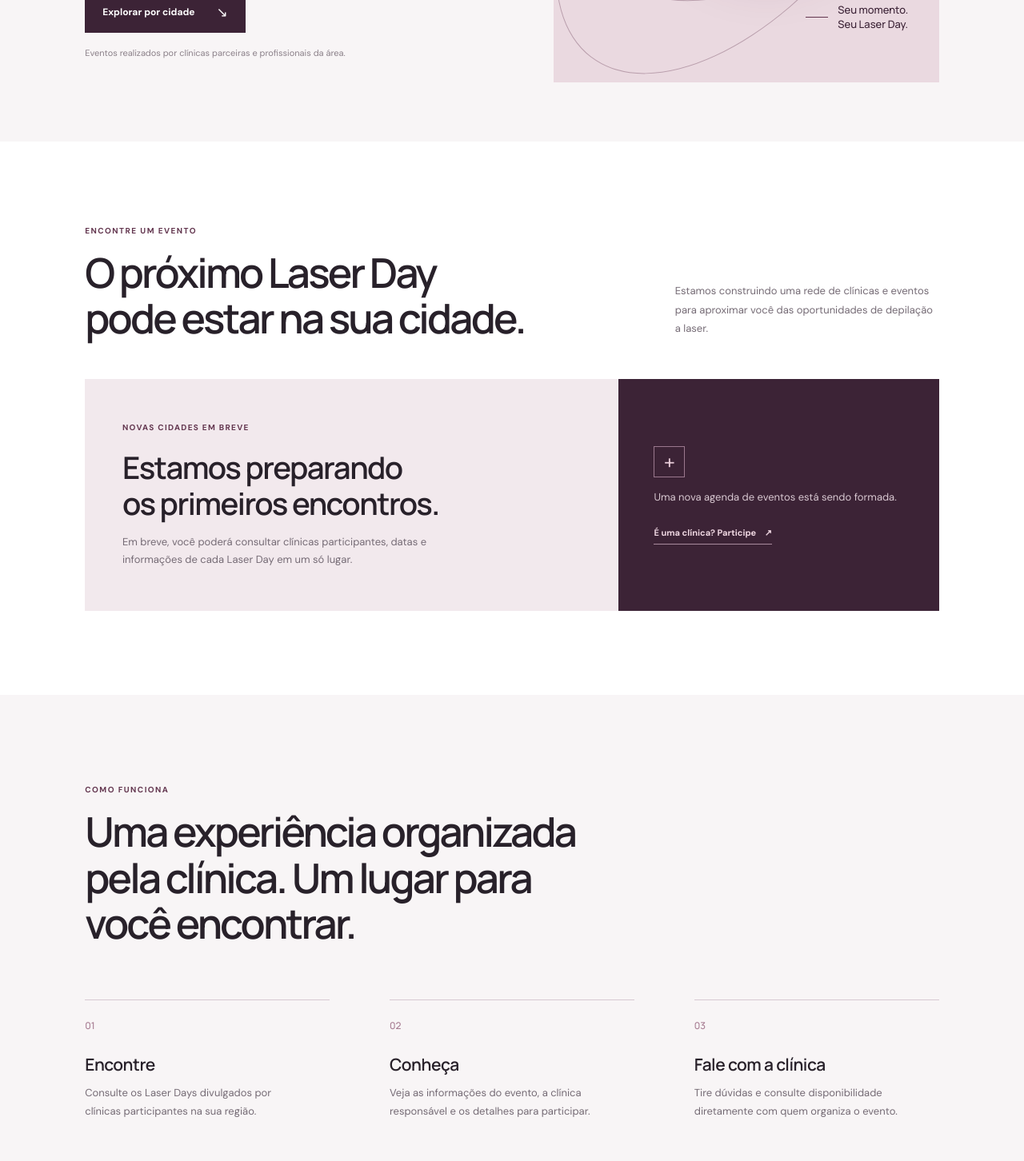
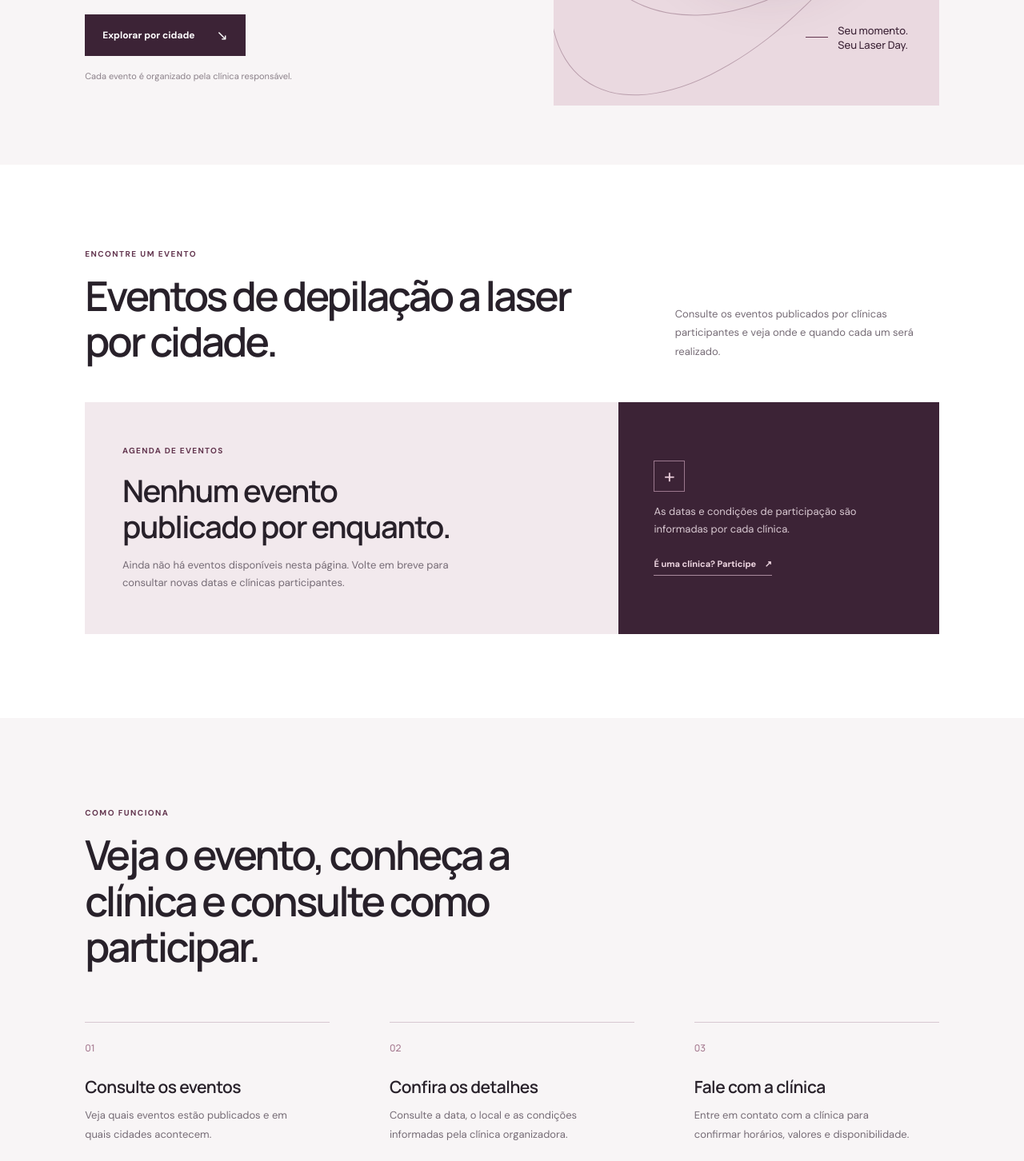
Before and after one commit to rafael-rsadigital/meulaserday, a plain HTML site: page index.html in a window 1280 px wide. Shown: the part 618-2070 px from the top of the page at 80% size. Drawn offline with Linux system fonts and the light colour scheme.

Commit message:
Torna a comunicação da página inicial mais direta

```diff
--- a/index.html
+++ b/index.html
@@ -4,7 +4,7 @@
   <meta charset="utf-8">
   <meta name="viewport" content="width=device-width, initial-scale=1">
   <title>Meu Laser Day | Encontre eventos de depilação a laser</title>
-  <meta name="description" content="Descubra eventos de depilação a laser promovidos por clínicas da sua região. Encontre um Laser Day perto de você e saiba como participar.">
+  <meta name="description" content="Consulte eventos de depilação a laser organizados por clínicas. Veja as datas e entre em contato com o estabelecimento responsável.">
   <meta name="theme-color" content="#f8f5f6">
   <link rel="canonical" href="https://meulaserday.com.br/">
   <link rel="icon" href="/favicon.svg" type="image/svg+xml">
@@ -16,7 +16,7 @@
   <meta property="og:locale" content="pt_BR">
   <meta property="og:site_name" content="Meu Laser Day">
   <meta property="og:title" content="Meu Laser Day | Encontre eventos de depilação a laser">
-  <meta property="og:description" content="Descubra eventos de depilação a laser promovidos por clínicas da sua região.">
+  <meta property="og:description" content="Eventos de depilação a laser organizados por clínicas. Consulte datas e informações para participar.">
   <meta property="og:url" content="https://meulaserday.com.br/">
   <script type="application/ld+json">
   {
@@ -49,10 +49,10 @@
     <section class="hero">
       <div class="hero-copy">
         <p class="eyebrow"><span class="eyebrow-dot"></span> Eventos de depilação a laser perto de você</p>
-        <h1>Um dia para descobrir uma nova forma de <em>se cuidar.</em></h1>
-        <p class="hero-intro">Encontre clínicas que promovem Laser Days na sua região e descubra quando acontece o próximo evento.</p>
+        <h1>Encontre eventos de <em>depilação a laser</em> na sua região.</h1>
+        <p class="hero-intro">O Meu Laser Day reúne informações sobre eventos de depilação a laser organizados por clínicas. Consulte os eventos publicados e fale diretamente com a clínica responsável.</p>
         <a class="button button-dark" href="#cidades">Explorar por cidade <span aria-hidden="true">↘</span></a>
-        <p class="hero-note">Eventos realizados por clínicas parceiras e profissionais da área.</p>
+        <p class="hero-note">Cada evento é organizado pela clínica responsável.</p>
       </div>
       <div class="hero-art" aria-label="Composição abstrata em tons rosados">
         <div class="art-orbit orbit-one"></div>
@@ -68,19 +68,19 @@
       <div class="section-heading">
         <div>
           <p class="eyebrow">Encontre um evento</p>
-          <h2>O próximo Laser Day<br>pode estar na sua cidade.</h2>
+          <h2>Eventos de depilação a laser<br>por cidade.</h2>
         </div>
-        <p class="section-aside">Estamos construindo uma rede de clínicas e eventos para aproximar você das oportunidades de depilação a laser.</p>
+        <p class="section-aside">Consulte os eventos publicados por clínicas participantes e veja onde e quando cada um será realizado.</p>
       </div>
       <div class="city-panel">
         <div class="city-panel-main">
-          <span class="city-kicker">Novas cidades em breve</span>
-          <h3>Estamos preparando<br>os primeiros encontros.</h3>
-          <p>Em breve, você poderá consultar clínicas participantes, datas e informações de cada Laser Day em um só lugar.</p>
+          <span class="city-kicker">Agenda de eventos</span>
+          <h3>Nenhum evento<br>publicado por enquanto.</h3>
+          <p>Ainda não há eventos disponíveis nesta página. Volte em breve para consultar novas datas e clínicas participantes.</p>
         </div>
         <div class="city-panel-side">
           <div class="city-symbol" aria-hidden="true">+</div>
-          <p>Uma nova agenda de eventos está sendo formada.</p>
+          <p>As datas e condições de participação são informadas por cada clínica.</p>
           <a href="/para-clinicas/" class="text-link">É uma clínica? Participe <span aria-hidden="true">↗</span></a>
         </div>
       </div>
@@ -89,23 +89,23 @@
     <section class="how section-wrap" id="sobre">
       <div class="how-intro">
         <p class="eyebrow">Como funciona</p>
-        <h2>Uma experiência organizada pela clínica. Um lugar para você encontrar.</h2>
+        <h2>Veja o evento, conheça a clínica e consulte como participar.</h2>
       </div>
       <div class="steps">
         <article class="step">
           <span class="step-number">01</span>
-          <h3>Encontre</h3>
-          <p>Consulte os Laser Days divulgados por clínicas participantes na sua região.</p>
+          <h3>Consulte os eventos</h3>
+          <p>Veja quais eventos estão publicados e em quais cidades acontecem.</p>
         </article>
         <article class="step">
           <span class="step-number">02</span>
-          <h3>Conheça</h3>
-          <p>Veja as informações do evento, a clínica responsável e os detalhes para participar.</p>
+          <h3>Confira os detalhes</h3>
+          <p>Consulte a data, o local e as condições informadas pela clínica organizadora.</p>
         </article>
         <article class="step">
           <span class="step-number">03</span>
           <h3>Fale com a clínica</h3>
-          <p>Tire dúvidas e consulte disponibilidade diretamente com quem organiza o evento.</p>
+          <p>Entre em contato com a clínica para confirmar horários, valores e disponibilidade.</p>
         </article>
       </div>
       <p class="disclaimer">Os eventos são organizados e realizados pelas próprias clínicas. Condições, procedimentos e orientações devem ser confirmados diretamente com o estabelecimento responsável.</p>
@@ -115,10 +115,10 @@
       <div class="partner-band-inner">
         <div>
           <p class="eyebrow eyebrow-light">Para profissionais e clínicas</p>
-          <h2>Leve o Laser Day<br>até a sua clínica.</h2>
-          <p>Divulgue seu evento, apresente sua clínica e alcance pessoas interessadas na sua região.</p>
+          <h2>Divulgue o Laser Day<br>da sua clínica.</h2>
+          <p>Fale com nossa equipe para saber como incluir sua clínica e seus eventos no portal.</p>
         </div>
-        <a class="button button-light" href="/para-clinicas/">Conheça a área para clínicas <span aria-hidden="true">↗</span></a>
+        <a class="button button-light" href="/para-clinicas/">Saiba como participar <span aria-hidden="true">↗</span></a>
         <span class="band-orbit" aria-hidden="true"></span>
       </div>
     </section>
```
